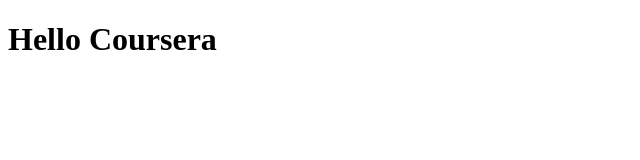
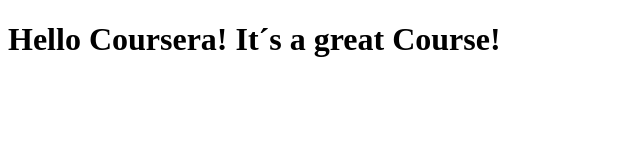
Before and after one commit to ejvega26/Coursera-test, a plain HTML site: page site/index.html in a window 1280 px wide. Shown: the whole page, without its empty margins (0-640 px from the left). Drawn offline with Linux system fonts and the light colour scheme.

Commit message:
smalll addition to our page content.

```diff
--- a/site/index.html
+++ b/site/index.html
@@ -4,6 +4,6 @@
 	<title>Hello Coursera!</title>
 </head>
 <body>
-<h1>Hello Coursera</h1>
+<h1>Hello Coursera! It´s a great Course!</h1>
 </body>
 </html>
```
